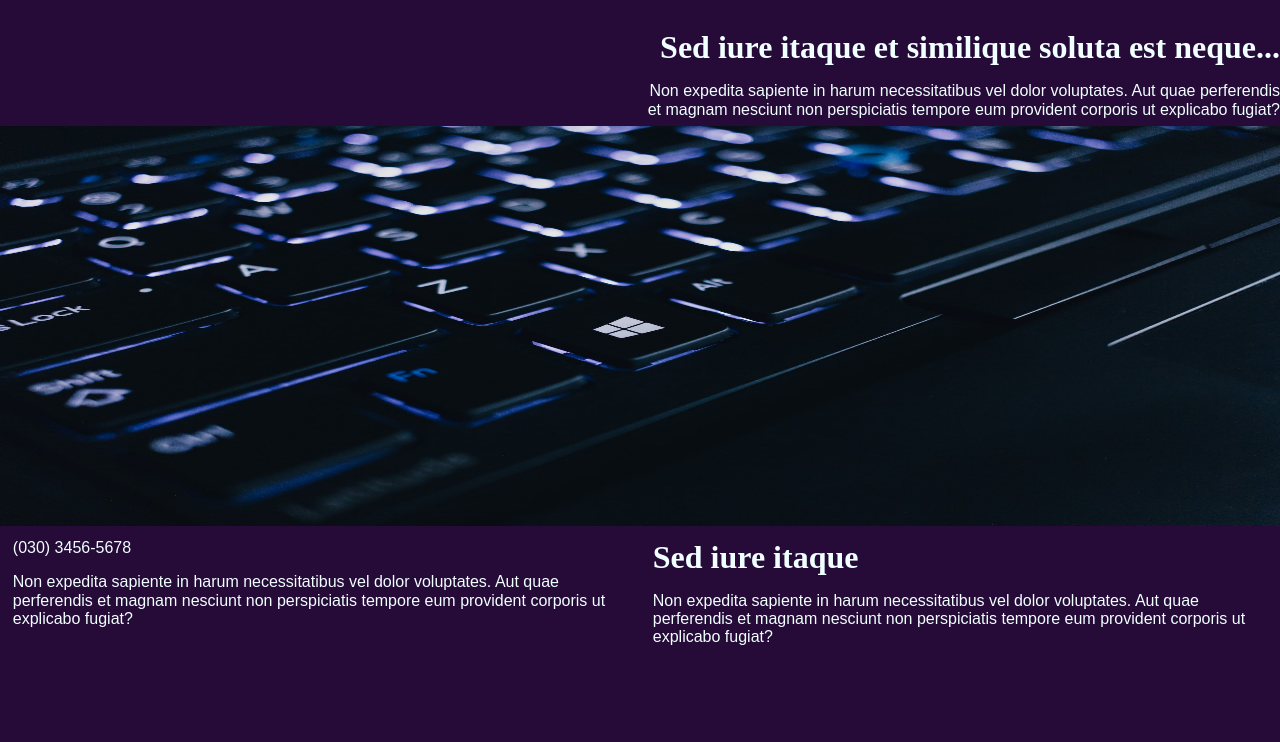
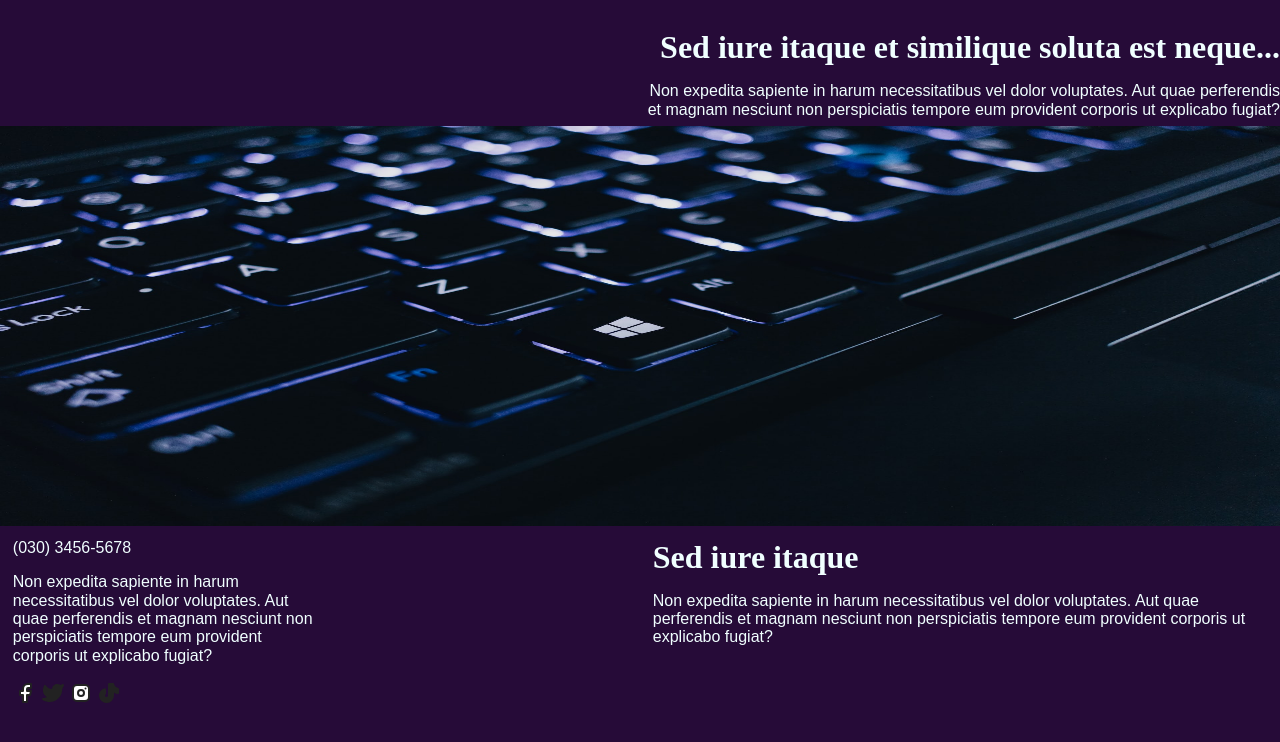
Before and after one commit to lordpablo125/mokeup, a website built with Parcel: page index.html in a window 1280 px wide. Shown: the part 4802-5544 px from the top of the page. Built offline with nearby package versions, Linux system fonts and the light colour scheme.

Commit message:
text page six style edited and vector of social networks added

```diff
--- a/css/main.css
+++ b/css/main.css
@@ -586,3 +586,7 @@ p:first-letter, li:first-letter {
 .margin-top-bottom-text {
   margin-top: 0;
 }
+
+.custom-text-div {
+  width: 50%;
+}
--- a/index.html
+++ b/index.html
@@ -254,9 +254,29 @@
 
     <div class="bottom-section-page-seven">
       <div class="text-div-page-six">
-        <p class="margin-top-bottom-text">(030) 3456-5678</p>
-        <p>Non expedita sapiente in harum necessitatibus vel dolor voluptates. Aut quae perferendis et magnam nesciunt non perspiciatis tempore eum provident corporis ut explicabo fugiat?</p>
-      </div>
+        <div class="custom-text-div">
+          <p class="margin-top-bottom-text">(030) 3456-5678</p>
+          <p>Non expedita sapiente in harum necessitatibus vel dolor voluptates. Aut quae perferendis et magnam nesciunt non perspiciatis tempore eum provident corporis ut explicabo fugiat?</p>
+        </div>
+        <svg xmlns="http://www.w3.org/2000/svg" class="icon icon-tabler icon-tabler-brand-facebook" width="24" height="24" viewBox="0 0 24 24" stroke-width="2" stroke="currentColor" fill="white" stroke-linecap="round" stroke-linejoin="round">
+          <path stroke="none" d="M0 0h24v24H0z" fill="none"></path>
+          <path d="M7 10v4h3v7h4v-7h3l1 -4h-4v-2a1 1 0 0 1 1 -1h3v-4h-3a5 5 0 0 0 -5 5v2h-3"></path>
+       </svg>
+       <svg xmlns="http://www.w3.org/2000/svg" class="icon icon-tabler icon-tabler-brand-twitter-filled" width="24" height="24" viewBox="0 0 24 24" stroke-width="2" stroke="white" fill="white" stroke-linecap="round" stroke-linejoin="round">
+        <path stroke="none" d="M0 0h24v24H0z" fill="none"></path>
+        <path d="M14.058 3.41c-1.807 .767 -2.995 2.453 -3.056 4.38l-.002 .182l-.243 -.023c-2.392 -.269 -4.498 -1.512 -5.944 -3.531a1 1 0 0 0 -1.685 .092l-.097 .186l-.049 .099c-.719 1.485 -1.19 3.29 -1.017 5.203l.03 .273c.283 2.263 1.5 4.215 3.779 5.679l.173 .107l-.081 .043c-1.315 .663 -2.518 .952 -3.827 .9c-1.056 -.04 -1.446 1.372 -.518 1.878c3.598 1.961 7.461 2.566 10.792 1.6c4.06 -1.18 7.152 -4.223 8.335 -8.433l.127 -.495c.238 -.993 .372 -2.006 .401 -3.024l.003 -.332l.393 -.779l.44 -.862l.214 -.434l.118 -.247c.265 -.565 .456 -1.033 .574 -1.43l.014 -.056l.008 -.018c.22 -.593 -.166 -1.358 -.941 -1.358l-.122 .007a.997 .997 0 0 0 -.231 .057l-.086 .038a7.46 7.46 0 0 1 -.88 .36l-.356 .115l-.271 .08l-.772 .214c-1.336 -1.118 -3.144 -1.254 -5.012 -.554l-.211 .084z" stroke-width="0" fill="currentColor"></path>
+      </svg>
+      <svg xmlns="http://www.w3.org/2000/svg" class="icon icon-tabler icon-tabler-brand-instagram" width="24" height="24" viewBox="0 0 24 24" stroke-width="2" stroke="currentColor" fill="white" stroke-linecap="round" stroke-linejoin="round">
+        <path stroke="none" d="M0 0h24v24H0z" fill="none"></path>
+        <path d="M4 4m0 4a4 4 0 0 1 4 -4h8a4 4 0 0 1 4 4v8a4 4 0 0 1 -4 4h-8a4 4 0 0 1 -4 -4z"></path>
+        <path d="M12 12m-3 0a3 3 0 1 0 6 0a3 3 0 1 0 -6 0"></path>
+        <path d="M16.5 7.5l0 .01"></path>
+    </svg>
+    <svg xmlns="http://www.w3.org/2000/svg" class="icon icon-tabler icon-tabler-brand-tikto-filled" width="24" height="24" viewBox="0 0 24 24" stroke-width="2" stroke="currentColor" fill="white" stroke-linecap="round" stroke-linejoin="round">
+      <path stroke="none" d="M0 0h24v24H0z" fill="none"></path>
+      <path d="M16.083 2h-4.083a1 1 0 0 0 -1 1v11.5a1.5 1.5 0 1 1 -2.519 -1.1l.12 -.1a1 1 0 0 0 .399 -.8v-4.326a1 1 0 0 0 -1.23 -.974a7.5 7.5 0 0 0 1.73 14.8l.243 -.005a7.5 7.5 0 0 0 7.257 -7.495v-2.7l.311 .153c1.122 .53 2.333 .868 3.59 .993a1 1 0 0 0 1.099 -.996v-4.033a1 1 0 0 0 -.834 -.986a5.005 5.005 0 0 1 -4.097 -4.096a1 1 0 0 0 -.986 -.835z" stroke-width="0" fill="currentColor"></path>
+    </svg>
+    </div>
 
       <div class="text-div-page-six">
         <h3 class="title-page-six margin-top-bottom-text" >Sed iure itaque </h3>
```
